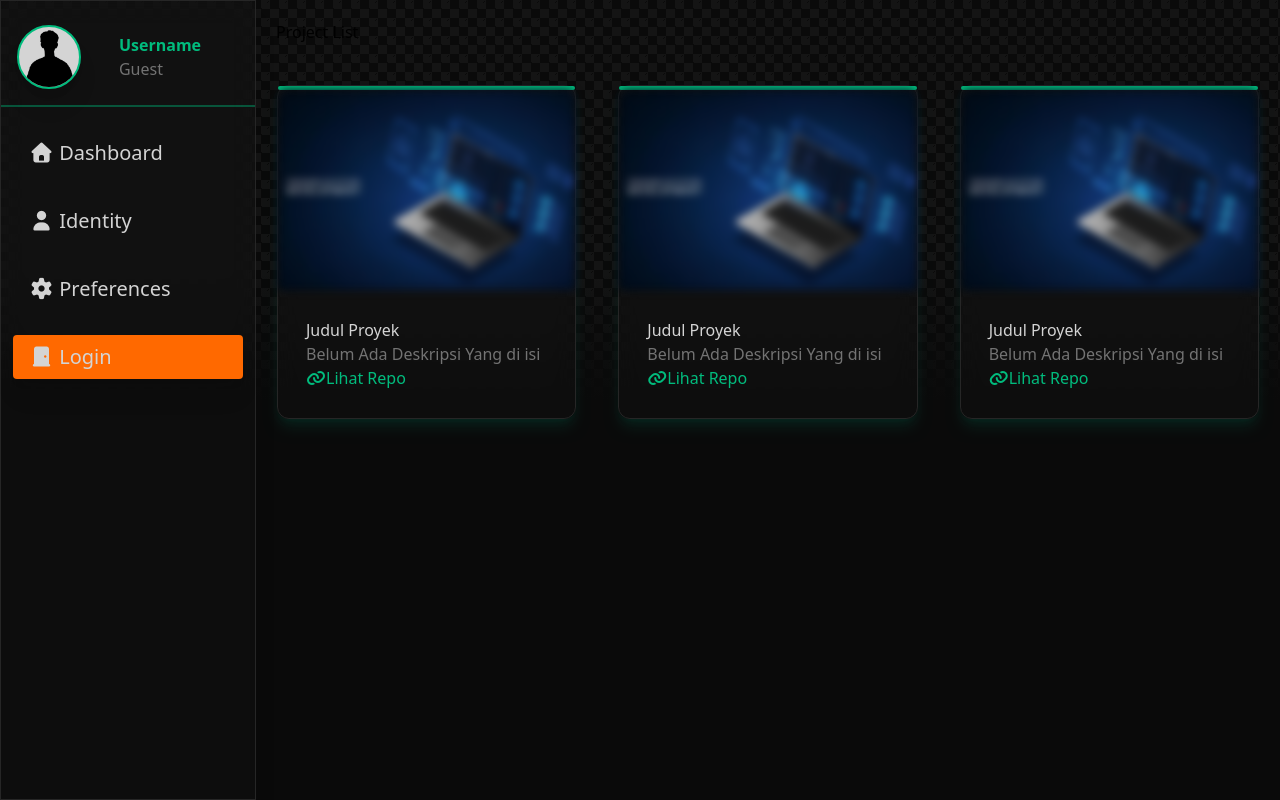
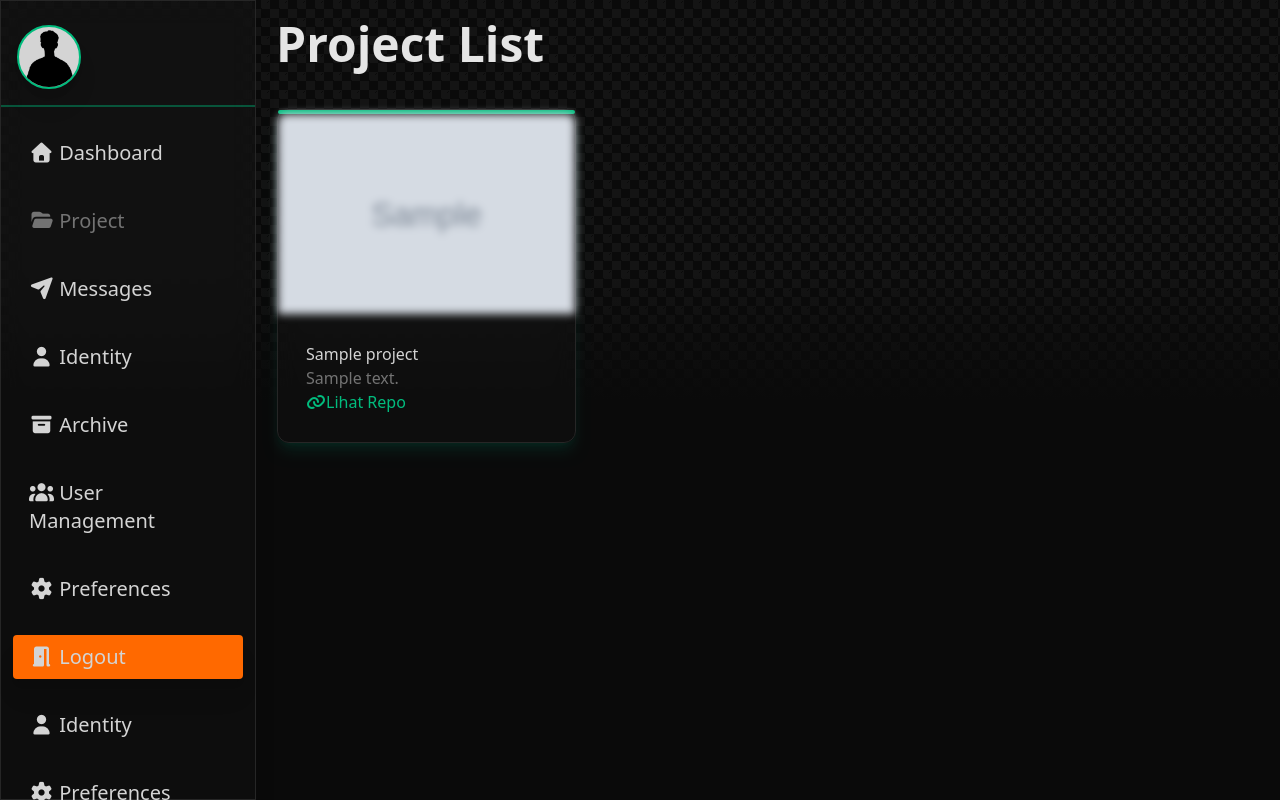
Before and after one commit to Fadlan079/Portofolio-Project, a PHP site: page /admin/projects.php in a window 1280 px wide. Run offline with PHP 8.4, Linux system fonts and the light colour scheme; tables that the repository leaves empty or names only in its code hold one stand-in row (values such as "Sample post"); grey boxes marked "Sample" are stand-in pictures; style sheets or scripts are compiled from the project's sources; some libraries are stand-ins or nearby versions.

Commit message:
update fitur

```diff
--- a/Model/Database.php
+++ b/Model/Database.php
@@ -15,7 +15,6 @@ class Database {
             $dsn = "mysql:host={$host};dbname={$db}";
             $this->pdo = new PDO($dsn, $this->user,$this->pass);
             $this->pdo->setAttribute(PDO::ATTR_ERRMODE, PDO::ERRMODE_EXCEPTION);
-            echo"koneksi berhasil";
         }catch (PDOException $e) {
             echo("Server sedang sibuk, mohon coba lagi nanti. : " . $e->getMessage());
         }
--- a/Model/project.php
+++ b/Model/project.php
@@ -5,17 +5,18 @@ class Project {
     private $pdo;
 
     public function __construct(){
-        $db = new Database();
+        $db = new Database("localhost","fadlanserver","root","");
         $this->pdo = $db->getConnection();
     }
 
     public function Createproject($title,$description,$image,$repo,$status){
+        $path = "../src/uploads/" . $image;
         $sql = "INSERT INTO project(title,description,image,repo,status)
-        VALUES(:title, :description, ;image, :repo, :status)";
+        VALUES(:title, :description, :image, :repo, :status)";
         $stmt = $this->pdo->prepare($sql);
         $stmt->bindParam(":title", $title);
         $stmt->bindParam(":description", $description);
-        $stmt->bindParam(":image", $image);
+        $stmt->bindParam(":image", $path);
         $stmt->bindParam(":repo", $repo);
         $stmt->bindParam(":status", $status);
         return $stmt->execute();
--- a/admin/projects.php
+++ b/admin/projects.php
@@ -1,14 +1,13 @@
 <?php
-session_start();
-$islogin = isset($_SESSION['users']);
-if (isset($_SESSION['users'])){
-    $user = $_SESSION['users'];
-}else{
-    $user = [
-        "name" => "Username",
-        "role" => "Guest"
-    ];
-}
+require_once "../Model/project.php";
+
+$project = new Project();
+
+// $project->Createproject("Perpustakaan Digital", "Aplikasi ini memudahkan pengelolaan data buku, anggota, dan transaksi peminjaman. Pengguna dapat melakukan pencarian, peminjaman, serta pengembalian buku secara terintegrasi melalui sistem berbasis web." , "test1.jpg" , "https://github.com/settings/profile" , "published");
+// $project->Createproject("Pasar Digital", "Aplikasi ini memudahkan pengelolaan data buku, anggota, dan transaksi peminjaman. Pengguna dapat melakukan pencarian, peminjaman, serta pengembalian buku secara terintegrasi melalui sistem berbasis web." , "test2.jpg" , "https://github.com/settings/profile" , "published");
+// $project->Createproject("Sistem Pengelola Keuangan", "Aplikasi ini memudahkan pengelolaan data buku, anggota, dan transaksi peminjaman. Pengguna dapat melakukan pencarian, peminjaman, serta pengembalian buku secara terintegrasi melalui sistem berbasis web." , "test3.jpg" , "https://github.com/settings/profile" , "published");
+
+$data = $project->Readproject();
 ?>
 <!DOCTYPE html>
 <html lang="en">
@@ -40,13 +39,12 @@ if (isset($_SESSION['users'])){
             <div class="m-4 flex">
                 <img src="../src/image/foto.png" alt="profile" class="rounded-full w-16 h-auto bg-neutral-300 shadow-xl border-2 border-emerald-500" >
                 <div class="block m-auto">
-                    <h3 class=" text-emerald-500 font-bold"><?php echo ucwords($user['name']);?></h3>
-                    <p class="text-neutral-500"><?php echo $user['role'];?></p>
+                    <h3 class=" text-emerald-500 font-bold">
+                    <p class="text-neutral-500">
                 </div>
             </div>
             <hr class="border-b border-emerald-600 w-1/1 mx-auto mb-3 opacity-50">
             <a class="m-3 text-neutral-300 text-xl  block px-4 py-2 rounded  hover:text-emerald-500 hover:shadow-xl hover:scale-105 shadow-emerald-900/30 transition-all duration-300" href="dashboard.php"><i class="fa-solid fa-house"></i> Dashboard</a>
-            <?php if($islogin):?>
             <a class="m-3 text-neutral-500 text-xl block px-4 py-2 rounded hover:text-emerald-500 hover:shadow-xl hover:scale-105 shadow-emerald-900/30 transition-all duration-300" href="projects.php"><i class="fa-solid fa-folder-open"></i> Project</a>
             <a class="m-3 text-neutral-300 text-xl  block px-4 py-2 rounded hover:text-emerald-500 hover:shadow-xl hover:scale-105 shadow-emerald-900/30 transition-all duration-300" href="messages.php"><i class="fa-solid fa-paper-plane"></i> Messages</a>
             <a class="m-3  text-neutral-300 text-xl  block px-4 py-2 rounded  hover:text-emerald-500 hover:shadow-xl hover:scale-105 shadow-emerald-900/30 transition-all duration-300" href="profile.php"><i class="fa-solid fa-user"></i> Identity</a>
@@ -54,50 +52,29 @@ if (isset($_SESSION['users'])){
             <a class="m-3 text-neutral-300 text-xl  block px-4 py-2 rounded  hover:text-emerald-500 hover:shadow-xl hover:scale-105 shadow-emerald-900/30 transition-all duration-300" href="user-management.php"><i class="fa-solid fa-users"></i> User Management</a>
             <a class="m-3 text-neutral-300 text-xl  block px-4 py-2 rounded hover:text-emerald-500 hover:shadow-xl hover:scale-105 shadow-emerald-900/30 transition-all duration-300" href="preferences.php"><i class="fa-solid fa-gear"></i> Preferences</a>
             <a class="m-3 bg-orange-500 text-neutral-300 text-xl  block px-4 py-2 rounded shadow-xl hover:bg-emerald-600 hover:scale-105 hover:text-neutral-950 hover:shadow-xl hover:shadow-emerald-900/30 transition-all duration-300 delay-150" href="logout.php"><i class="fa-solid fa-door-open"></i> Logout</a>
-            <?php else:?>
             <a class="m-3  text-neutral-300 text-xl  block px-4 py-2 rounded  hover:text-emerald-500 hover:shadow-xl hover:scale-105 shadow-emerald-900/30 transition-all duration-300" href="profile.php"><i class="fa-solid fa-user"></i> Identity</a>
             <a class="m-3 text-neutral-300 text-xl  block px-4 py-2 rounded hover:text-emerald-500 hover:shadow-xl hover:scale-105 shadow-emerald-900/30 transition-all duration-300" href="preferences.php"><i class="fa-solid fa-gear"></i> Preferences</a>
             <a class="m-3 bg-orange-500 text-neutral-300 text-xl  block px-4 py-2 rounded shadow-xl hover:bg-emerald-600 hover:scale-105  hover:shadow-xl hover:shadow-emerald-900/30 hover:text-neutral-950 transition-all duration-300" href="/CRUD/Read.php"><i class="fa-solid fa-door-closed"></i> Login</a>
-            <?php endif;?>
         </nav>
     </header>
     <section class=" ml-64 p-5 relative z-20">
-        <h2>Project List</h2>
+
+        <h2 class="text-5xl text-neutral-200 font-bold">Project List</h2>
         <p></p>
         <div class="grid grid-cols-3 gap-10 mt-10">
-            <a href="#" class="group block">
+            <?php foreach($data as $row):?>
+                <a href="<?=htmlspecialchars($row['repo'])?>" class="group block">
                     <div class="bg-neutral-900/30 backdrop-blur-md border border-neutral-800 shadow-lg rounded-xl shadow-emerald-900/30 m-px group-hover:shadow-xl group-hover:shadow-emerald-900/30 group-hover:-translate-y-5 transition-all duration-300">
                         <div class="h-1 bg-emerald-500 rounded-xl group-hover:bg-orange-500"></div>
-                    <img src="../src/image/ilustration.jpg" class="w-full h-50 object-cover rounded-t-lg blur-xs">
+                        <img src="<?=htmlspecialchars($row['image'])?>" class="w-full h-50 object-cover rounded-t-lg blur-xs">
                         <div class="p-7">
-                        <h3 class="text-neutral-300">Judul Proyek</h3>
-                        <p class="text-neutral-500">Belum Ada Deskripsi Yang di isi</p>
+
+                            <h3 class="text-neutral-300"><?=htmlspecialchars($row['title'])?></h3>
+                            <p class="text-neutral-500"><?=htmlspecialchars($row['description'])?></p>
                             <p class="text-emerald-500 group-hover:text-orange-500 transition-all duration-300"> <i class="fa-solid fa-link"></i>Lihat Repo</p>
                         </div>
                     </div>
                 </a>
-            <a href="#" class="group block">
-                <div class="bg-neutral-900/30 backdrop-blur-md border border-neutral-800 shadow-lg rounded-xl shadow-emerald-900/30 m-px group-hover:shadow-xl group-hover:shadow-emerald-900/30 group-hover:-translate-y-5 transition-all duration-300">
-                    <div class="h-1 bg-emerald-500 rounded-xl group-hover:bg-orange-500"></div>
-                    <img src="../src/image/ilustration.jpg" class="w-full h-50 object-cover rounded-t-lg blur-xs">
-                    <div class="p-7">
-                        <h3 class="text-neutral-300">Judul Proyek</h3>
-                        <p class="text-neutral-500">Belum Ada Deskripsi Yang di isi</p>
-                        <p class="text-emerald-500 group-hover:text-orange-500 transition-all duration-300"> <i class="fa-solid fa-link"></i>Lihat Repo</p>
-                    </div>
-                </div>
-            </a>
-            <a href="#" class="group block">
-                <div class="bg-neutral-900/30 backdrop-blur-md border border-neutral-800 shadow-lg rounded-xl shadow-emerald-900/30 m-px group-hover:shadow-xl group-hover:shadow-emerald-900/30 group-hover:-translate-y-5 transition-all duration-300">
-                    <div class="h-1 bg-emerald-500 rounded-xl group-hover:bg-orange-500"></div>
-                    <img src="../src/image/ilustration.jpg" class="w-full h-50 object-cover rounded-t-lg blur-xs">
-                    <div class="p-7">
-                        <h3 class="text-neutral-300">Judul Proyek</h3>
-                        <p class="text-neutral-500">Belum Ada Deskripsi Yang di isi</p>
-                        <p class="text-emerald-500 group-hover:text-orange-500 transition-all duration-300"> <i class="fa-solid fa-link"></i>Lihat Repo</p>
-                    </div>
-                </div>
-            </a>
-        </div>
+            <?php endforeach?>
     </section>
 </body>
```
Also changed, not shown: index.php (+13 -27 lines), src/uploads/test1.jpg (added), src/uploads/test2.jpg (added), src/uploads/test3.jpg (added). Lines whose indentation alone changed are shown as unchanged.
